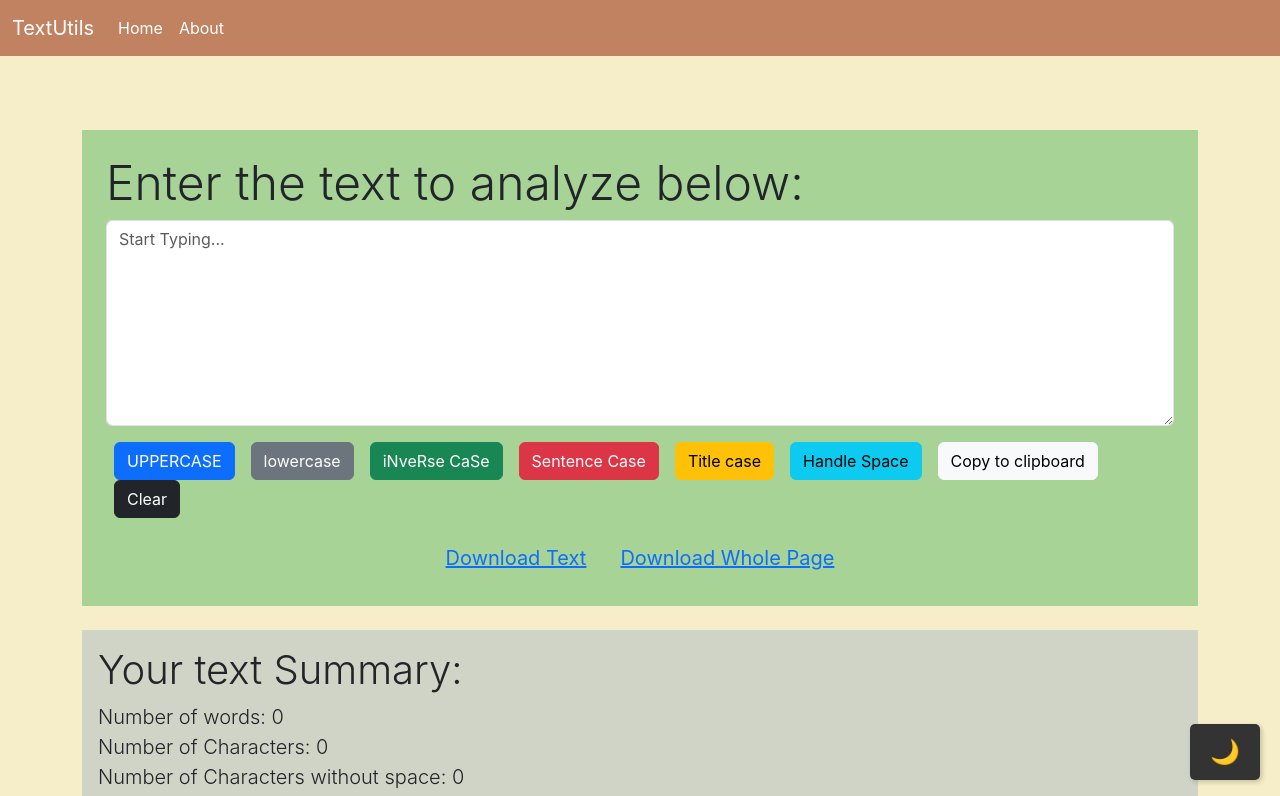
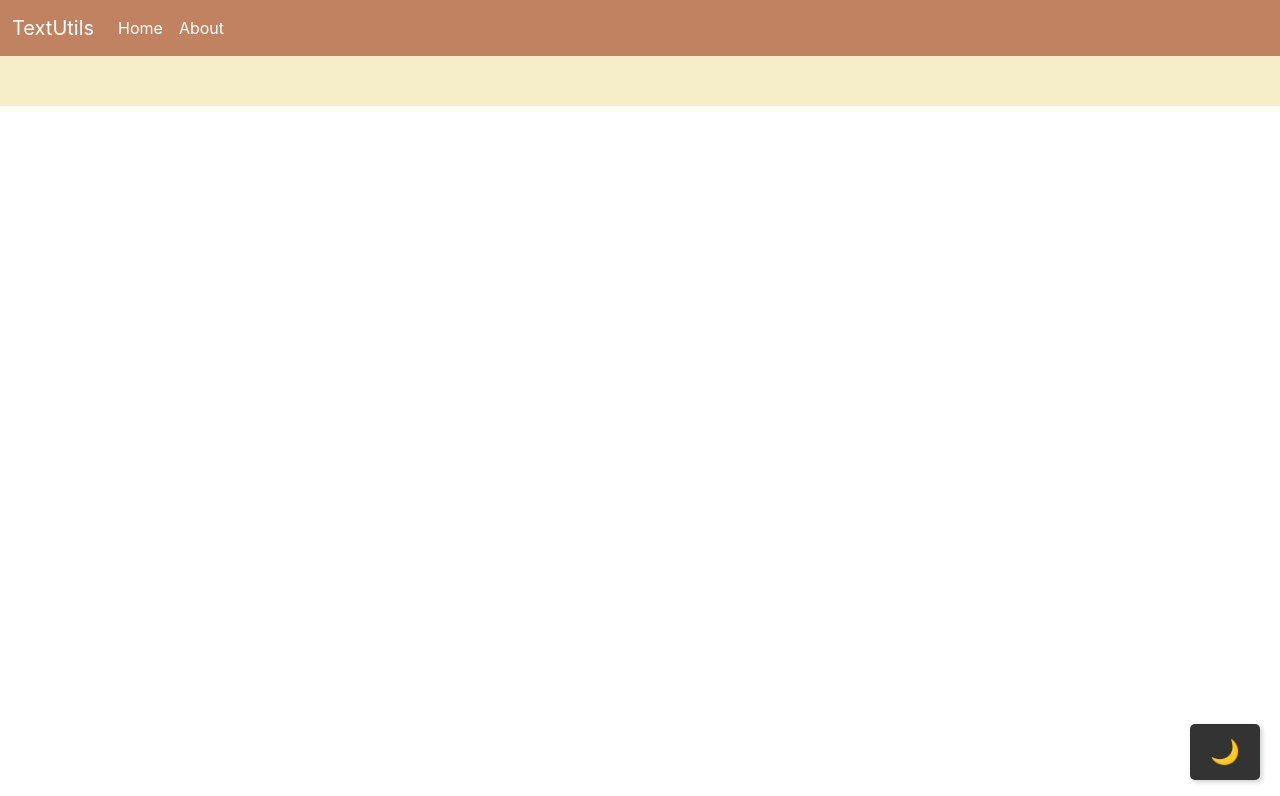
Before and after one commit to jasmeetkaurpelia/Text-Utils, a React (Create React App) app: page / in a window 1280 px wide. Shown: the top 796 px of the page. Built offline with nearby package versions, Linux system fonts and the light colour scheme.

Commit message:
Update App.js

```diff
--- a/src/App.js
+++ b/src/App.js
@@ -38,8 +38,8 @@ function App() {
           <Alert alert={alert} />
           <div className="container mt-4">
             <Routes>
-            <Route path="/about" element={<About />} />
-              <Route path="/" element={<TextForm heading="Enter the text to analyze below:" showAlert={showAlert} />} />
+              <Route exact path="/about" element={<About />} />
+              <Route path="Text-Utils/" element={<TextForm heading="Enter the text to analyze below:" showAlert={showAlert} />} />
             </Routes>
             <button
               className={`dark-mode-button ${isDarkModeActive ? 'dark-mode-active' : ''}`}
```
